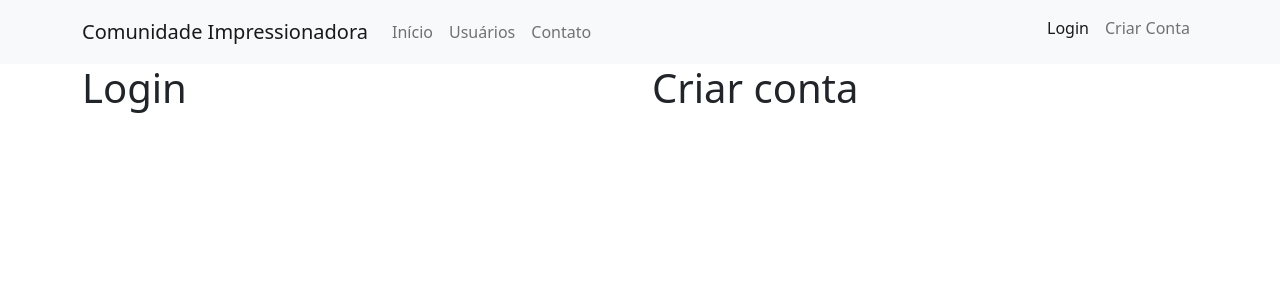
After one commit to Luciero/Sites-treino, a Flask app: page /login in a window 1280 px wide. The commit adds this page. Shown: the top 300 px of the page. Run offline with Flask 3, Linux system fonts and the light colour scheme.

Commit message:
Adicionado forms login e criar conta

```diff
--- a/main.py
+++ b/main.py
@@ -4,6 +4,9 @@
 app = Flask(__name__)
 
 lista_usuarios = ['Pedro','João','Maria','Mauro']
+
+
+app.config['SECRET_KEY'] = 'adca60707f946de523ded83a1cf470a5'
 
 @app.route('/')
 def home():
@@ -14,10 +17,20 @@
 def contato():
     return render_template('contato.html')
 
+
 @app.route('/usuarios')
 def usuarios():
     return render_template('usuarios.html',lista_usuarios=lista_usuarios)
 
+@app.route('/login')
+def login():
+    return render_template('login.html')
+
+
+@app.route('/criar_conta')
+def criar_conta():
+    return render_template('criar_conta.html')
+
 
 if __name__ == '__main__':
     app.run(debug=True)
--- /dev/null
+++ b/templates/login.html
@@ -0,0 +1,15 @@
+{% extends 'base.html'%}
+
+
+{% block body%}
+        <div class="container">
+            <div class="row">
+                <div class="col">
+                    <h1>Login</h1>
+                </div>
+                <div class="col">
+                    <h1>Criar conta</h1>
+                </div>
+            </div>
+        </div>
+{% endblock %}
--- a/templates/navbar.html
+++ b/templates/navbar.html
@@ -15,10 +15,10 @@
       </ul>
       <ul class="d-flex navbar-nav mb-2">
           <li class="nav-item">
-            <a class="nav-link active" aria-current="page" href="#">Login</a>
+            <a class="nav-link {% if request.path.startswith('/login') %} active {% endif %}" aria-current="page" href="{{ url_for('login') }}">Login</a>
         </li>
           <li class="nav-item">
-            <a class="nav-link" href="#">Criar Conta</a>
+            <a class="nav-link {% if request.path.startswith('/criar_conta') %} active {% endif %}" href="{{ url_for('criar_conta') }}">Criar Conta</a>
         </li>
       </ul>
     </div>
```
Also changed, not shown: forms.py (added, +17 -0 lines), templates/criar_conta.html (added, +15 -0 lines).
